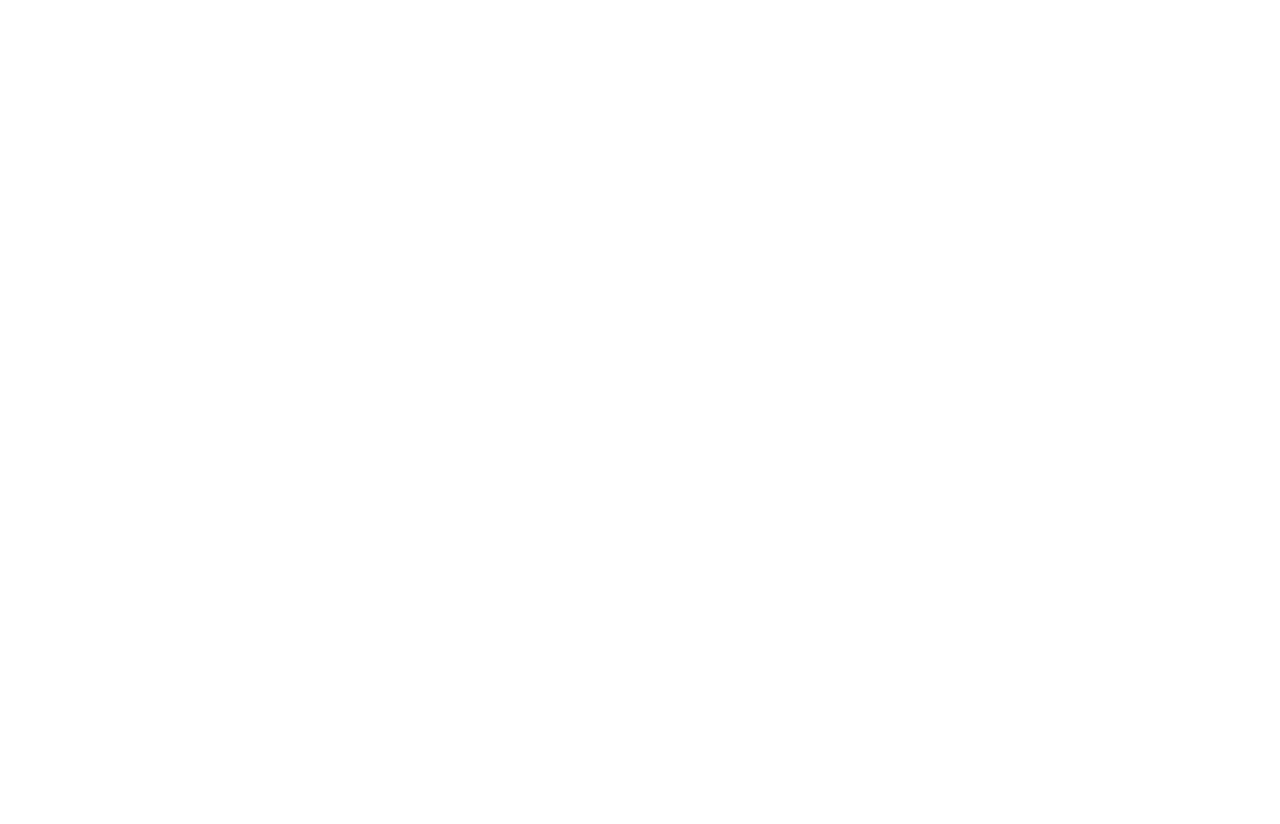
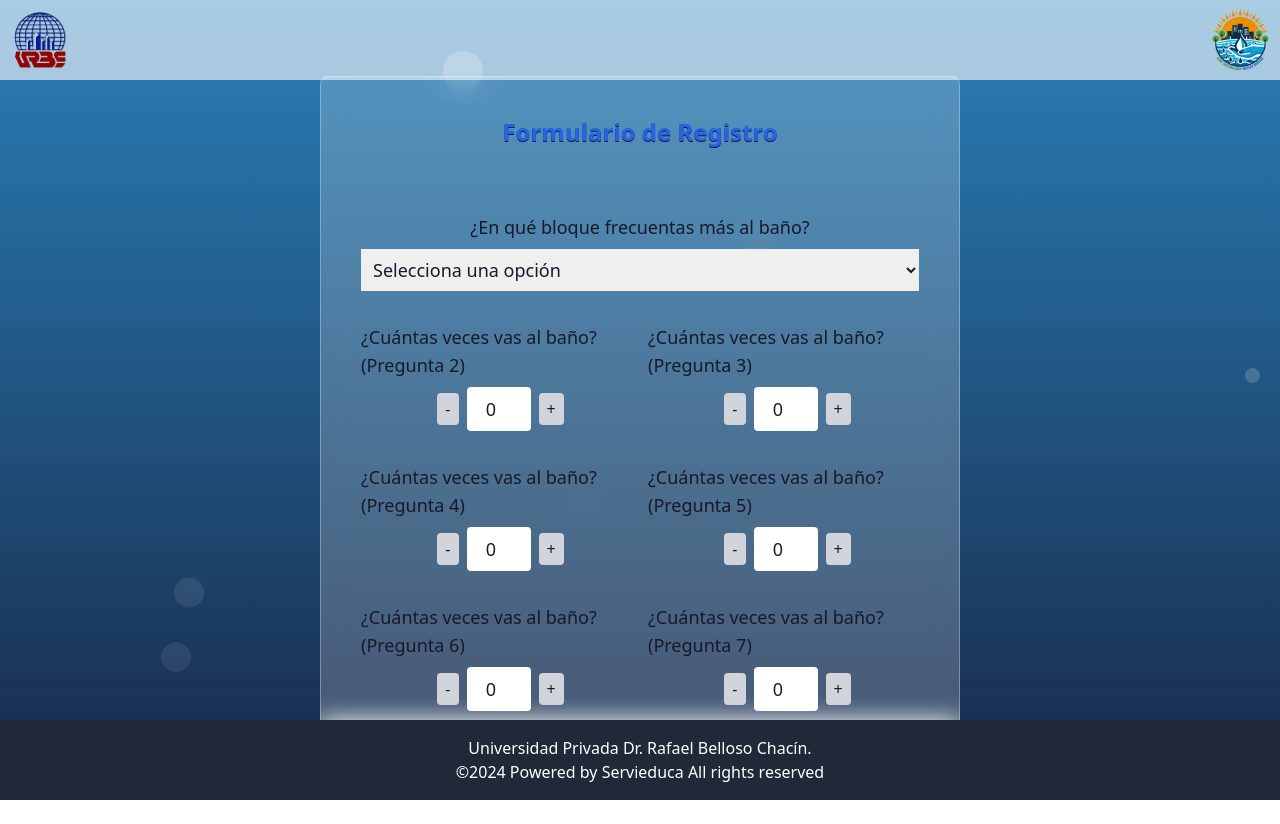
Before and after one commit to nicosup98/proyecto-de-grado, a Svelte app: page /formulario in a window 1280 px wide. Before the commit the page ends 800 px from the top, so only its background shows below. Built offline with nearby package versions, Linux system fonts and the light colour scheme.

Commit message:
Demo de formulario

```diff
--- a/src/App.svelte
+++ b/src/App.svelte
@@ -1,9 +1,10 @@
 <script>
   import { Router, Route } from "svelte-routing";
-  import AdminHome from "./lib/AdminHome.svelte"
-  import FormComponent from "./lib/Form.svelte"
-    import Inicio from "./lib/Inicio.svelte";
-    import Admin from "./lib/Admin.svelte";
+  import AdminHome from "./lib/AdminHome.svelte";
+  import FormComponent from "./lib/Form.svelte";
+  import Inicio from "./lib/Inicio.svelte";
+  import Formulario from "./lib/Formulario.svelte"; // Actualizado
+  import Admin from "./lib/Admin.svelte";
   export let url = "";
 </script>
 
@@ -13,6 +14,6 @@
     <Route path="/" component={FormComponent}/>
     <Route path="/inicio" component={Inicio}/>
     <Route path="/loginAdmin" component={Admin}/>
-
+    <Route path="/formulario" component={Formulario}/>
   </div>
 </Router>
--- /dev/null
+++ b/src/lib/formulario.svelte
@@ -0,0 +1,139 @@
+<script>
+    let bathroomVisits1 = '';
+    let bathroomVisits2 = 0;
+    let bathroomVisits3 = 0;
+    let bathroomVisits4 = 0;
+    let bathroomVisits5 = 0;
+    let bathroomVisits6 = 0;
+    let bathroomVisits7 = 0;
+
+    function increment(value) {
+        return value + 1;
+    }
+
+    function decrement(value) {
+        return value > 0 ? value - 1 : 0;
+    }
+</script>
+
+<style>
+    @media (max-width: 768px) {
+        .text-left {
+            text-align: center;
+        }
+    }
+</style>
+
+<div class="ocean">
+    <div class="bubble bubble--1"></div>
+    <div class="bubble bubble--2"></div>
+    <div class="bubble bubble--3"></div>
+    <div class="bubble bubble--4"></div>
+    <div class="bubble bubble--5"></div>
+    <div class="bubble bubble--6"></div>
+    <div class="bubble bubble--7"></div>
+    <div class="bubble bubble--8"></div>
+    <div class="bubble bubble--9"></div>
+    <div class="bubble bubble--10"></div>
+    <div class="bubble bubble--11"></div>
+    <div class="bubble bubble--12"></div>
+</div>
+<link rel="stylesheet" href="fondo.css">
+
+<nav class="fixed top-0 left-0 w-full bg-white bg-opacity-60 text-white p-2 flex justify-between items-center z-10 width: 100%  padding: 1rem">
+    <div class="flex items-center">
+        <img src="urbe_logo.png" class="w-16 zoom-img mr-2" alt="URBE Logo" />
+    </div>
+    <div class="flex items-center">
+        <img src="public\huella_logo.png" class="w-16 zoom-img ml-2" alt="Huella logo" />
+    </div>
+</nav>
+
+<div class="flex justify-center items-center h-screen relative z-1 pt-16">
+    <form class="bg-white bg-opacity-20 backdrop-blur-md border border-white border-opacity-30 p-10 rounded-lg grid grid-cols-2 gap-4 w-full md:w-1/2 max-h-full overflow-auto">
+        <div class="col-span-2 relative z-10 mb-4 text-center">
+            <h2 class="text-2xl font-bold text-black-100">Formulario de Registro</h2>
+            <h2 class="text-2xl font-bold text-blue-600 animate-clip" style="position: relative; top: -33px;">Formulario de Registro</h2>
+        </div>
+
+        <div class="flex flex-col items-center col-span-2">
+            <label class="text-lg mb-2">¿En qué bloque frecuentas más al baño?</label>
+            <select bind:value={bathroomVisits1} class="mb-4 p-2 w-full text-lg">
+                <option value="">Selecciona una opción</option>
+                <option value="Bloque A">Bloque A</option>
+                <option value="Bloque B">Bloque B</option>
+                <option value="Bloque C">Bloque C</option>
+                <option value="Bloque D">Bloque D</option>
+            </select>
+        </div>
+
+        <div class="flex flex-col items-center">
+            <label class="text-lg mb-2">¿Cuántas veces vas al baño? (Pregunta 2)</label>
+            <div class="flex items-center justify-center mb-4">
+                <i class="fas fa-toilet mr-2"></i>
+                <button type="button" class="px-2 py-1 bg-gray-300 rounded" on:click={() => bathroomVisits2 = decrement(bathroomVisits2)}>-</button>
+                <input type="number" bind:value={bathroomVisits2} class="mx-2 p-2 w-16 text-lg text-center rounded border-none" readonly />
+                <button type="button" class="px-2 py-1 bg-gray-300 rounded" on:click={() => bathroomVisits2 = increment(bathroomVisits2)}>+</button>
+            </div>
+        </div>
+
+        <div class="flex flex-col items-center">
+            <label class="text-lg mb-2">¿Cuántas veces vas al baño? (Pregunta 3)</label>
+            <div class="flex items-center justify-center mb-4">
+                <i class="fas fa-toilet mr-2"></i>
+                <button type="button" class="px-2 py-1 bg-gray-300 rounded" on:click={() => bathroomVisits3 = decrement(bathroomVisits3)}>-</button>
+                <input type="number" bind:value={bathroomVisits3} class="mx-2 p-2 w-16 text-lg text-center rounded border-none" readonly />
+                <button type="button" class="px-2 py-1 bg-gray-300 rounded" on:click={() => bathroomVisits3 = increment(bathroomVisits3)}>+</button>
+            </div>
+        </div>
+
+        <div class="flex flex-col items-center">
+            <label class="text-lg mb-2">¿Cuántas veces vas al baño? (Pregunta 4)</label>
+            <div class="flex items-center justify-center mb-4">
+                <i class="fas fa-toilet mr-2"></i>
+                <button type="button" class="px-2 py-1 bg-gray-300 rounded" on:click={() => bathroomVisits4 = decrement(bathroomVisits4)}>-</button>
+                <input type="number" bind:value={bathroomVisits4} class="mx-2 p-2 w-16 text-lg text-center rounded border-none" readonly />
+                <button type="button" class="px-2 py-1 bg-gray-300 rounded" on:click={() => bathroomVisits4 = increment(bathroomVisits4)}>+</button>
+            </div>
+        </div>
+
+        <div class="flex flex-col items-center">
+            <label class="text-lg mb-2">¿Cuántas veces vas al baño? (Pregunta 5)</label>
+            <div class="flex items-center justify-center mb-4">
+                <i class="fas fa-toilet mr-2"></i>
+                <button type="button" class="px-2 py-1 bg-gray-300 rounded" on:click={() => bathroomVisits5 = decrement(bathroomVisits5)}>-</button>
+                <input type="number" bind:value={bathroomVisits5} class="mx-2 p-2 w-16 text-lg text-center rounded border-none" readonly />
+                <button type="button" class="px-2 py-1 bg-gray-300 rounded" on:click={() => bathroomVisits5 = increment(bathroomVisits5)}>+</button>
+            </div>
+        </div>
+
+        <div class="flex flex-col items-center">
+            <label class="text-lg mb-2">¿Cuántas veces vas al baño? (Pregunta 6)</label>
+            <div class="flex items-center justify-center mb-4">
+                <i class="fas fa-toilet mr-2"></i>
+                <button type="button" class="px-2 py-1 bg-gray-300 rounded" on:click={() => bathroomVisits6 = decrement(bathroomVisits6)}>-</button>
+                <input type="number" bind:value={bathroomVisits6} class="mx-2 p-2 w-16 text-lg text-center rounded border-none" readonly />
+                <button type="button" class="px-2 py-1 bg-gray-300 rounded" on:click={() => bathroomVisits6 = increment(bathroomVisits6)}>+</button>
+            </div>
+        </div>
+
+        <div class="flex flex-col items-center">
+            <label class="text-lg mb-2">¿Cuántas veces vas al baño? (Pregunta 7)</label>
+            <div class="flex items-center justify-center mb-4">
+                <i class="fas fa-toilet mr-2"></i>
+                <button type="button" class="px-2 py-1 bg-gray-300 rounded" on:click={() => bathroomVisits7 = decrement(bathroomVisits7)}>-</button>
+                <input type="number" bind:value={bathroomVisits7} class="mx-2 p-2 w-16 text-lg text-center rounded border-none" readonly />
+                <button type="button" class="px-2 py-1 bg-gray-300 rounded" on:click={() => bathroomVisits7 = increment(bathroomVisits7)}>+</button>
+            </div>
+        </div>
+
+        <div class="col-span-2 flex justify-center">
+            <button type="submit" class="bg-blue-500 text-white p-2 rounded-lg mt-4 hover:bg-blue-700 transition-colors duration-300 w-full">Continuar</button>
+        </div>
+    </form>
+</div>
+
+<footer class="bg-gray-800 text-white p-4 text-center w-full fixed bottom-0 left-0">
+    <p>Universidad Privada Dr. Rafael Belloso Chacín.</p>
+    <p>©2024 Powered by Servieduca All rights reserved</p>
+</footer>
```
